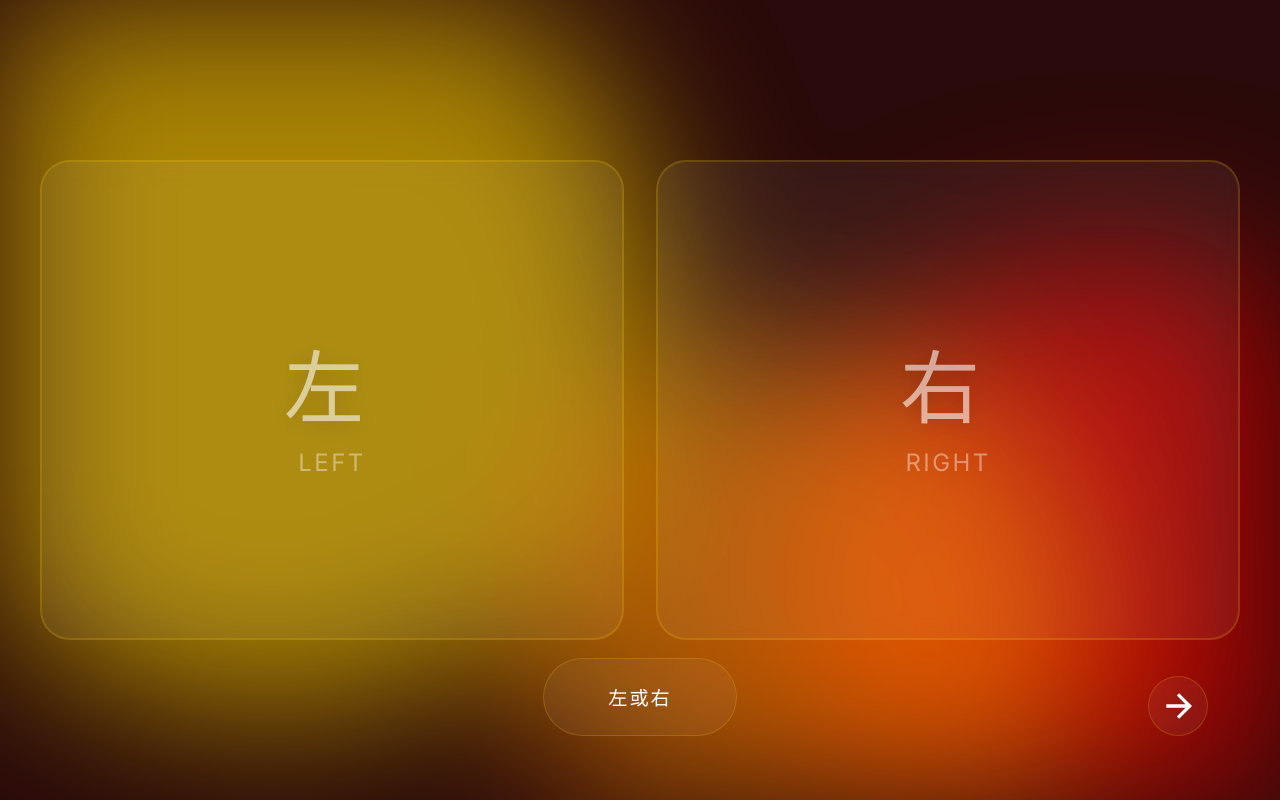
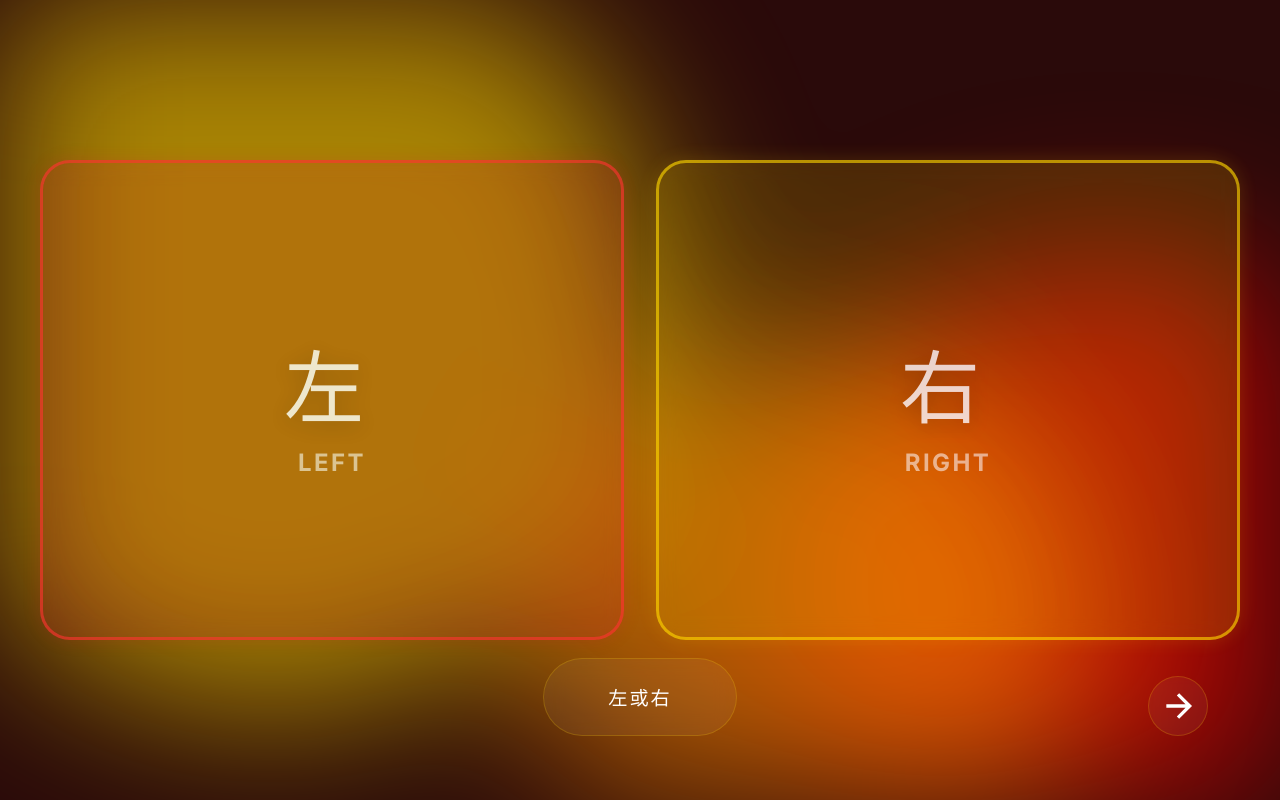
Before and after one commit to Dorian-Ko/random-selector, a website: page src-ui/index.html in a window 1280 px wide. Drawn offline with Linux system fonts and the light colour scheme.

Commit message:
style: implement red-gold contrast for cards

```diff
--- a/src-ui/style.css
+++ b/src-ui/style.css
@@ -126,12 +126,32 @@ body {
     position: relative;
     overflow: hidden;
 
-    /* Performance optimizations */
-    will-change: transform, opacity, filter, box-shadow;
     transform: translateZ(0);
 
+    /* Text improvements */
+    color: #fff;
+    font-weight: bold;
+}
+
+#card-left {
+    background: rgba(220, 20, 60, 0.2);
+    /* Crimson Red Tint */
+    border: 3px solid rgba(255, 50, 50, 0.8);
+    box-shadow: 0 0 20px rgba(220, 20, 60, 0.2);
+}
+
+#card-right {
+    background: rgba(255, 215, 0, 0.2);
+    /* Gold Tint */
+    border: 3px solid rgba(255, 215, 0, 0.8);
+    box-shadow: 0 0 20px rgba(255, 215, 0, 0.2);
+}
+
+.card {
+    /* ... previous styles ... */
     /* Inactive State by default */
-    opacity: 0.6;
+    opacity: 0.8;
+    /* Increased visibility */
     transform: scale(1);
     /* No scaling for inactive */
     filter: grayscale(0);
```
